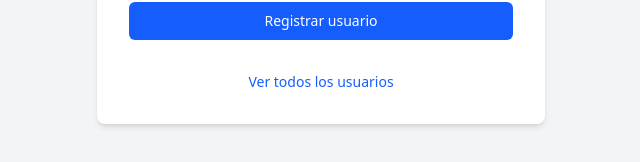
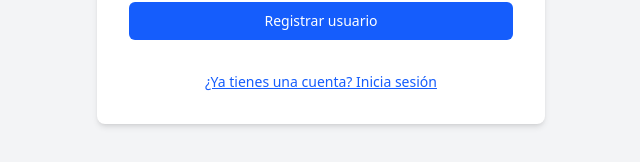
Before and after one commit to CrhistopherG/Workfeel, a React (Vite) app in the folder frontend/: page /register in a window 1280 px wide. Shown: the part 530-692 px from the top of the page, without its empty margins (319-959 px from the left). Built offline with nearby package versions, Linux system fonts and the light colour scheme.

Commit message:
builds para produccion

```diff
--- a/frontend/src/components/Generales/PlanAccion.tsx
+++ b/frontend/src/components/Generales/PlanAccion.tsx
@@ -3,7 +3,7 @@
 export default function PlanAccion() {
   return (
     <div>
-      Soy el componente de plan de accion
+      En proceso de implementacion...
     </div>
   )
 }
--- a/frontend/src/components/Resultados/CompararPeriodos.tsx
+++ b/frontend/src/components/Resultados/CompararPeriodos.tsx
@@ -1,7 +1,7 @@
 export default function CompararPeriodos() {
   return (
     <div>
-      Soy el componente de comparar periodos
+      En proceso de implementacion...
     </div>
   )
 }
--- a/frontend/src/components/navbar-sidebar/NavBar.tsx
+++ b/frontend/src/components/navbar-sidebar/NavBar.tsx
@@ -12,7 +12,7 @@ export default function NavBar() {
   const { user, logout } = useAuth();
 
   return (
-    <header className="bg-gray-300 shadow-black lg max-h-17 shadow flex justify-between">
+    <header className="bg-gray-300 shadow-black fixed w-full z-10 lg max-h-17 shadow flex justify-between">
       <div className="mx-4 max-w-6xl py-2 flex text-start items-center">
         <Link to="/periodo">
           <img className="lg:w-xs md:w-2xs w-40" src="/workfeel-logo.png" alt="Workfeel Logo"/>
--- a/frontend/src/components/navbar-sidebar/SideBar.tsx
+++ b/frontend/src/components/navbar-sidebar/SideBar.tsx
@@ -21,7 +21,7 @@ export default function SideBar() {
   return (
     <aside
       id="sidebar"
-      className="top-17 left-0 z-40 w-64 h-screen transition-transform -translate-x-full sm:translate-x-0"
+      className="top-17 left-0 z-40 w-64 h-full fixed transition-transform -translate-x-full sm:translate-x-0"
       aria-label="Sidebar"
     >
       <div className="h-full px-3 py-4 overflow-y-auto bg-gray-50 dark:bg-gray-800">
--- a/frontend/src/layouts/Layout.tsx
+++ b/frontend/src/layouts/Layout.tsx
@@ -15,7 +15,7 @@ export default function Layout() {
         <div>
           <SideBar />
         </div>
-        <div className="justify-center w-full">
+        <div className="justify-center ms-60 mt-10 w-full">
           <main className="mt-10 mx-5 p-5 bg-white shadow-lg justify-items-center">
             {isRoot ? (
               <div className="text-center text-4xl text-gray-600">
--- a/frontend/src/views/Register.tsx
+++ b/frontend/src/views/Register.tsx
@@ -89,10 +89,10 @@ export default function Register() {
 
         <div className="text-sm text-center text-gray-600">
           <Link
-            to="/panel_administrativo/usuarios/ver_todos"
-            className="font-medium text-blue-600 hover:text-blue-500"
+            to="/login"
+            className="font-medium text-blue-600 underline hover:text-blue-500"
           >
-            Ver todos los usuarios
+            ¿Ya tienes una cuenta? Inicia sesión
           </Link>
         </div>
       </div>
```
Also changed, not shown: 120 other files (tests, documents, lock files or other folders).
